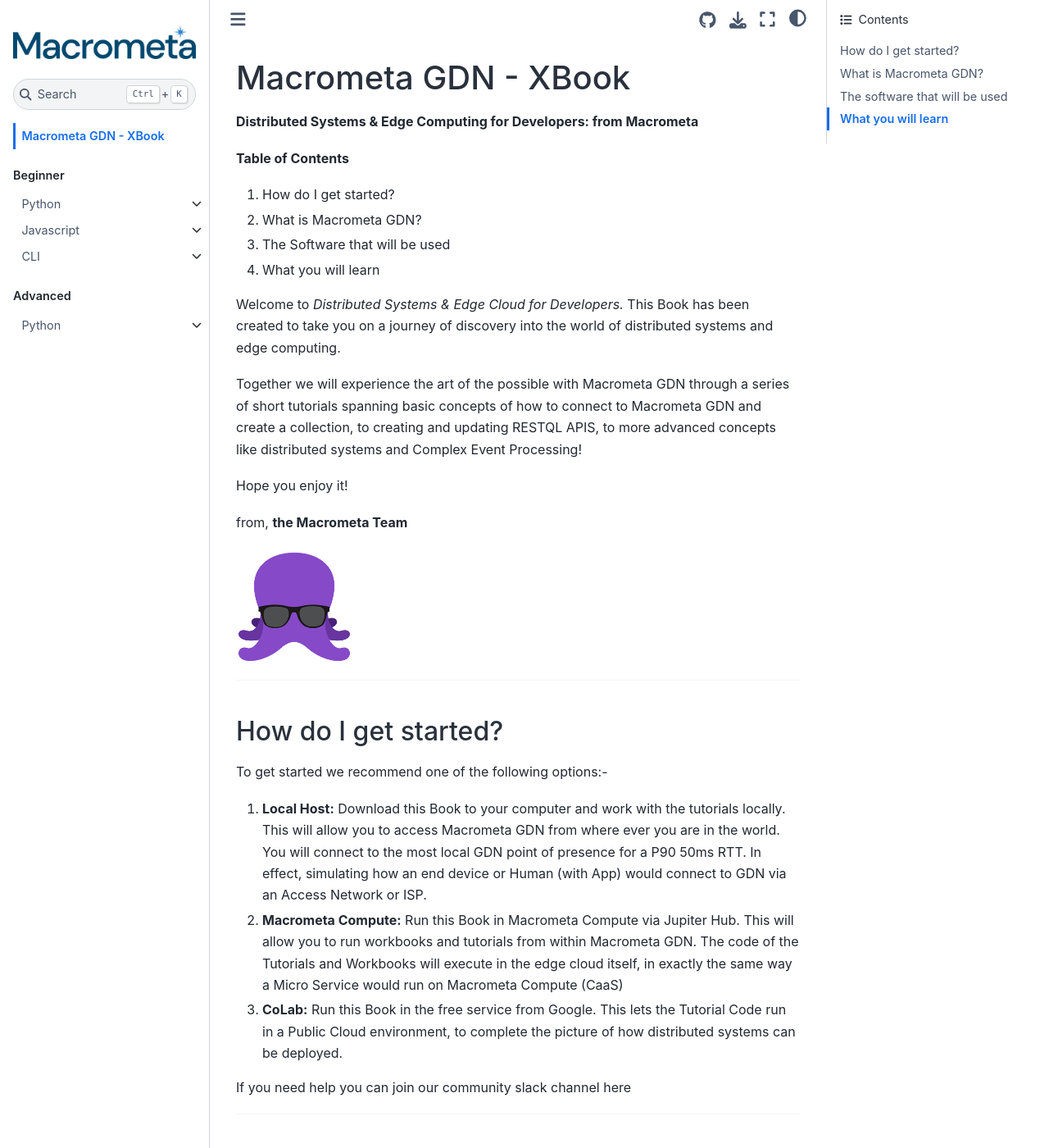
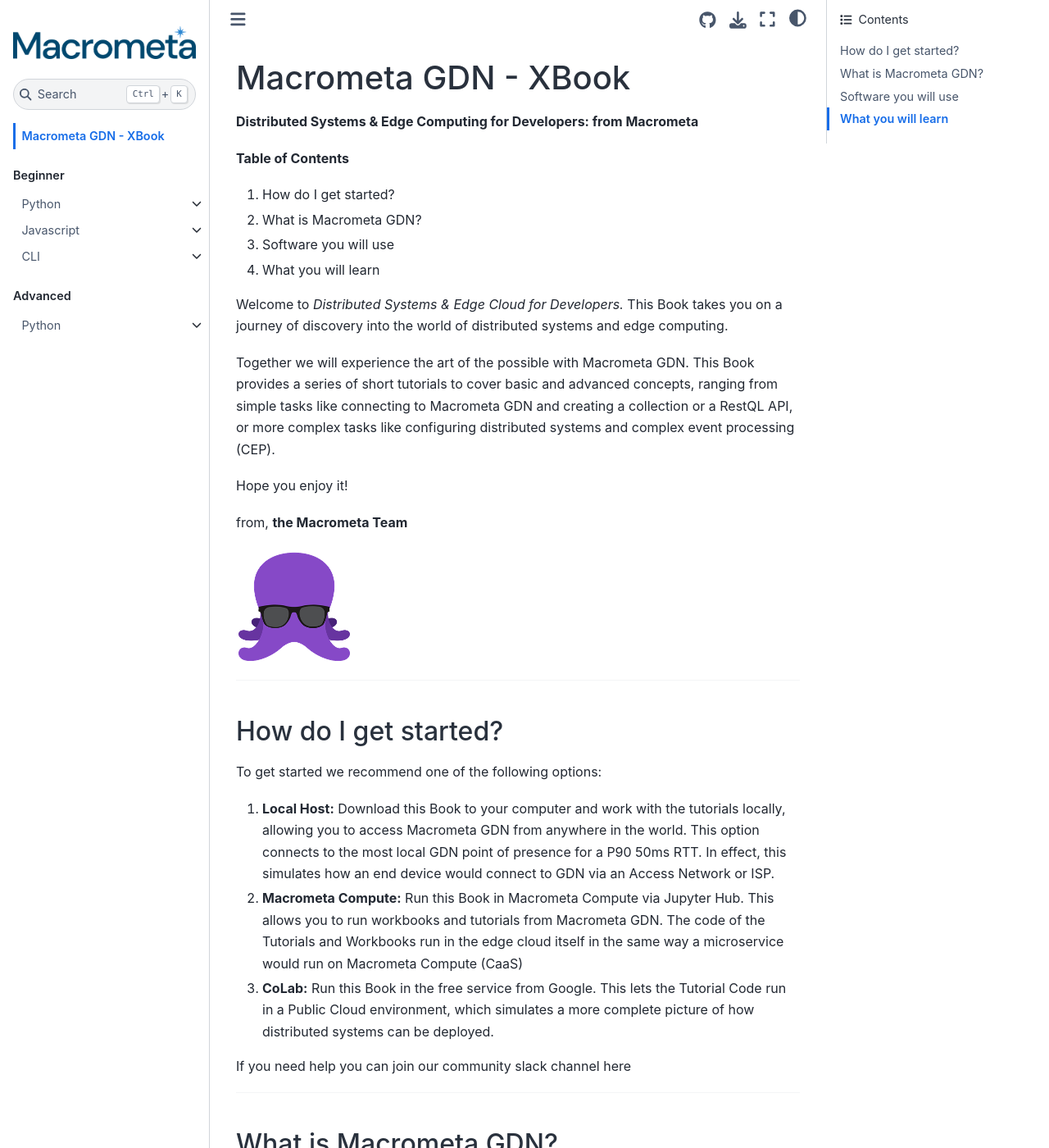
Before and after one commit to Macrometacorp/notebooks, a Jupyter Book: the page built from intro.md, in a window 1280 px wide and 1400 px high. Shown: the whole window at 82% size. Built offline with Jupyter Book 1.0.4 settings and Sphinx 7.4.7 and the Sphinx Book theme 1.1.4, drawn with Linux system fonts in a browser that asks for light colours; pages that are not in the unit, such as notebooks, are missing from menus; some of the changed text lies outside the part shown.

Commit message:
Update intro.md
Updated introduction for concision and grammar

```diff
--- a/intro.md
+++ b/intro.md
@@ -6,13 +6,13 @@
 **Table of Contents**
 1. How do I get started?
 2. What is Macrometa GDN?
-3. The Software that will be used
+3. Software you will use
 4. What you will learn
 
 
-Welcome to *Distributed Systems & Edge Cloud for Developers.* This Book has been created to take you on a journey of discovery into the world of distributed systems and edge computing.
+Welcome to *Distributed Systems & Edge Cloud for Developers.* This Book takes you on a journey of discovery into the world of distributed systems and edge computing.
 
-Together we will experience the art of the possible with Macrometa GDN through a series of short tutorials spanning basic concepts of how to connect to Macrometa GDN and create a collection, to creating and updating RESTQL APIS, to more advanced concepts like distributed systems and Complex Event Processing!
+Together we will experience the art of the possible with Macrometa GDN. This Book provides a series of short tutorials to cover basic and advanced concepts, ranging from simple tasks like connecting to Macrometa GDN and creating a collection or a RestQL API, or more complex tasks like configuring distributed systems and complex event processing (CEP).
 
 Hope you enjoy it!
 
@@ -24,11 +24,11 @@
 
 ## How do I get started?
 
-To get started we recommend one of the following options:-
+To get started we recommend one of the following options:
 
-1. **Local Host:** Download this Book to your computer and work with the tutorials locally. This will allow you to access Macrometa GDN from where ever you are in the world. You will connect to the most local GDN point of presence for a P90 50ms RTT. In effect, simulating how an end device or Human (with App) would connect to GDN via an Access Network or ISP.
-2. **Macrometa Compute:** Run this Book in Macrometa Compute via Jupiter Hub. This will allow you to run workbooks and tutorials from within Macrometa GDN. The code of the Tutorials and Workbooks will execute in the edge cloud itself, in exactly the same way a Micro Service would run on Macrometa Compute (CaaS)
-3. **CoLab:** Run this Book in the free service from Google. This lets the Tutorial Code run in a Public Cloud environment, to complete the picture of how distributed systems can be deployed.
+1. **Local Host:** Download this Book to your computer and work with the tutorials locally, allowing you to access Macrometa GDN from anywhere in the world. This option connects to the most local GDN point of presence for a P90 50ms RTT. In effect, this simulates how an end device would connect to GDN via an Access Network or ISP.
+2. **Macrometa Compute:** Run this Book in Macrometa Compute via Jupyter Hub. This allows you to run workbooks and tutorials from Macrometa GDN. The code of the Tutorials and Workbooks run in the edge cloud itself in the same way a microservice would run on Macrometa Compute (CaaS)
+3. **CoLab:** Run this Book in the free service from Google. This lets the Tutorial Code run in a Public Cloud environment, which simulates a more complete picture of how distributed systems can be deployed.
 
 If you need help you can join our community slack channel here
 
@@ -36,25 +36,25 @@
 
 ## What is Macrometa GDN?
 
-Macrometa GDN is a first-of-its-kind Edge Cloud. It is a converged platform that includes a Multi-Model NoSQL database, pub/sub, event processing, and serverless global data platform for building geo-distributed and real-time applications.
+Macrometa GDN is a first-of-its-kind Edge Cloud. GDN is a converged platform that includes a Multi-Model NoSQL database, pub/sub, event processing, and serverless global data platform for building geo-distributed and real-time applications.
 
 ![map](map.png)
 
-Macrometa’s Global Data Network (GDN) allows organizations to tier, cache, process, and serve data with a global P90 roundtrip response time of 50ms. With 175+ points of presence (PoPs) around the world, Macrometa brings data and consistency closer to users while maintaining a coordination-free architecture.
+Macrometa's Global Data Network (GDN) allows organizations to tier, cache, process, and serve data with a global P90 roundtrip response time of 50ms. With 175+ points of presence (PoPs) around the world, Macrometa brings data and consistency closer to users while maintaining a coordination-free architecture.
 
 ---
 
-## The software that will be used
+## Software you will use
 
-In this book, you will be using Macrometa Python ([PYC8](https://github.com/Macrometacorp/pyC8)) & Javascript ([JSC8](https://github.com/Macrometacorp/jsC8)) Drivers as well as  Macrometa Command Line Interface (GDNSL)
+In this book, you will use Macrometa Python ([PYC8](https://github.com/Macrometacorp/pyC8)) & JavaScript ([JSC8](https://github.com/Macrometacorp/jsC8)) drivers as well as the Macrometa Command Line Interface (GDNSL).
 
-Each method of accessing and using Macrometa GDN in this is covered in the tutorials, so if you are familiar say, with coding in Python, you can try that first, and then have a go with Javascript. The Tutorials are built so you can accomplish the same end results but using different drivers or CLI.
+Each method of accessing Macrometa GDN is covered in the tutorials, so if you are familiar with coding in Python, you can try that first before having a go with JavaScript. Each Tutorial accomplishes the same goal using different drivers or GDNSL.
 
-As you progress in your understanding you will start to see which method makes the most sense for your specific application or use case. you might want to focus on Python when building your edge application that I based around Machine Learning or Edge AI.
+As you progress in your understanding, you can determine which method works best for your application or use case. You might want to focus on Python when building your edge application that I based around Machine Learning or Edge AI.
 
-Perhaps you will focus on an application that is built with React.js, and you will find the javascript Driver he's you do cool things there. You may be super interested in Automation and CI/CD, in which case you may find the GDNSL makes the most sense.
+Perhaps you will focus on an application that is built with React.js, and you will find the JavaScript Driver lets you do cool things there. You may be super interested in Automation and CI/CD, in which case you may find the GDNSL makes the most sense.
 
-But don't worry about that now, just jump in, have fun and start building cool edge apps with Macrometa GDN!
+But don't worry about that now, just jump in, have fun, and start building cool edge applications with Macrometa GDN!
 
 ---
 
```
